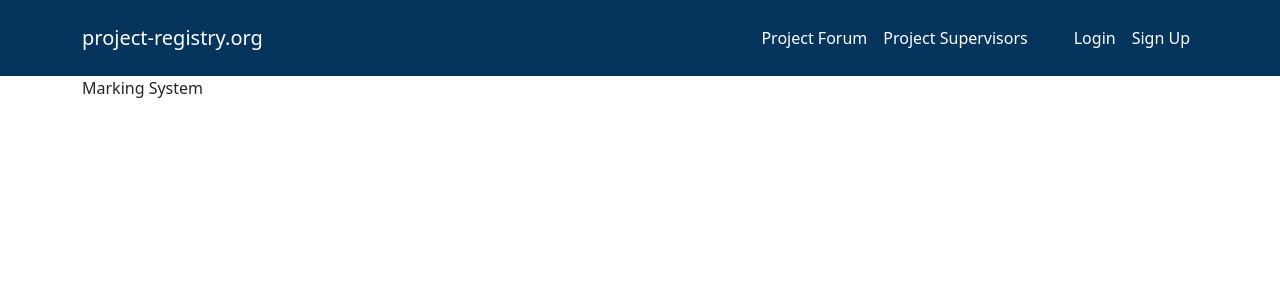
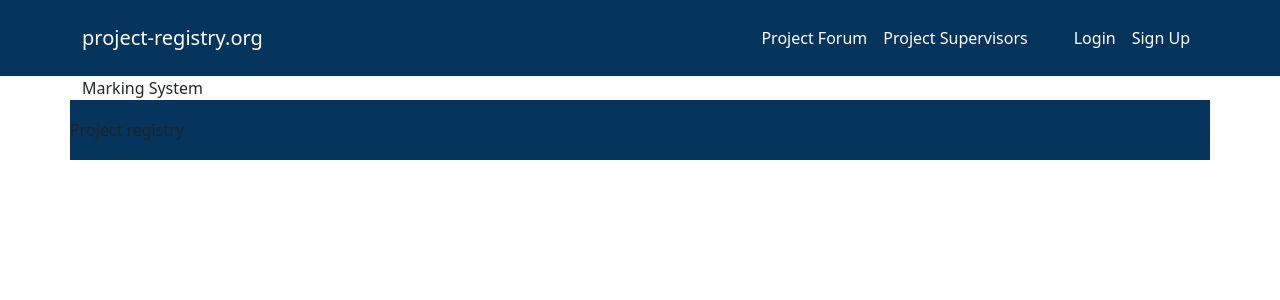
Before and after one commit to Appromode/front-end, a Next.js app: page / in a window 1280 px wide. Shown: the top 300 px of the page. Built offline with nearby package versions, Linux system fonts and the light colour scheme.

Commit message:
Updated footer

```diff
--- a/components/Footer/index.tsx
+++ b/components/Footer/index.tsx
@@ -5,7 +5,7 @@ import {
 import styles from './styles.module.scss';
 
 const Footer = () => (
-  <Container id={styles.Footer}>
+  <Container id={styles.footer}>
     Project registry
   </Container>
 );
--- a/components/Footer/styles.module.scss
+++ b/components/Footer/styles.module.scss
@@ -0,0 +1,7 @@
+@import '../../styles/colours.scss';
+
+#footer {
+    background-color: $default-blue;
+  font-weight: 300;
+  padding: 18px 0px;
+}
--- a/pages/_app.tsx
+++ b/pages/_app.tsx
@@ -2,11 +2,13 @@ import React, { FC } from 'react';
 import type { AppProps } from 'next/app';
 import 'bootstrap/dist/css/bootstrap.min.css';
 import Navigation from '../components/Navigation';
+import Footer from '../components/Footer';
 
 const Application:FC<AppProps> = ({ Component, pageProps }) => (
   <>
     <Navigation />
     <Component {...pageProps} />
+    <Footer />
   </>
 );
 
```
